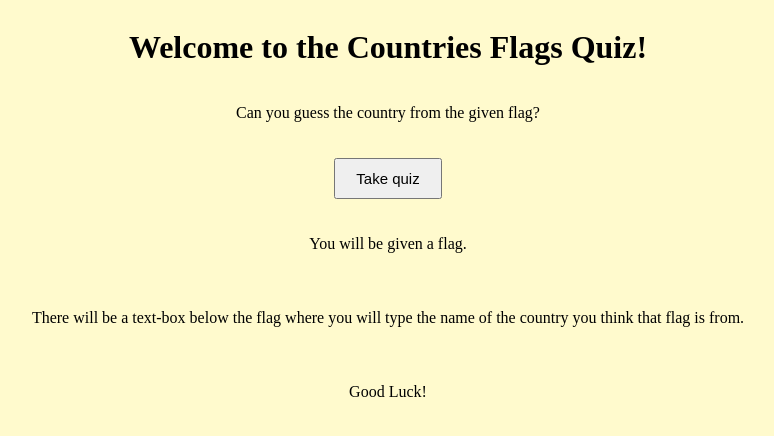
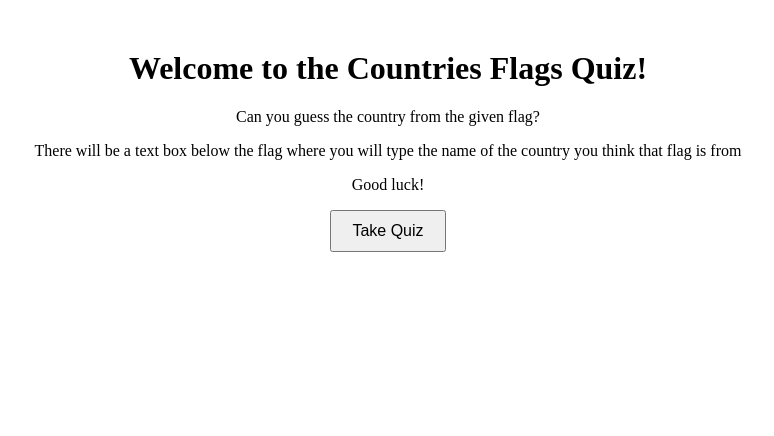
Before and after one commit to ABer78/Final-Project, a plain HTML site: page index.html in a window 1280 px wide. Shown: the whole page, without its empty margins (252-1026 px from the left). Drawn offline with Linux system fonts and the light colour scheme.

Commit message:
added script and question screen

```diff
--- a/index.html
+++ b/index.html
@@ -2,26 +2,29 @@
 <html lang="en">
 
 <head>
-    <meta charset="UTF-8">
-    <meta name="viewport" content="width=device-width, initial-scale=1.0">
-    <title>Country Flag Quiz</title>
-    <link rel="stylesheet" href="styles.css">
+    <meta charset="UTF-8" />
+    <meta name="viewport" content="width=device-width, initial-scale=1.0" />
+    <title>Flag Quiz Test</title>
+<link rel="stylesheet" href="styles.css">
 </head>
 
 <body>
-    <div class="button">
-        <h1 id="welcome-h1">Welcome to the Countries Flags Quiz!</h1>
-        <p id="welcome-p"> Can you guess the country from the given flag?</p>
-        <button id="take-quiz"><a href="#quiz">Take quiz</a></button>
+
+    <!-- welcome Screen -->
+    <div id="welcome" class="active">
+        <h1>Welcome to the Countries Flags Quiz!</h1>
+        <p>Can you guess the country from the given flag?</p>
+        <p>There will be a text box below the flag where you will type the name of the country you think that flag is from</p>
+        <p>Good luck!</p>
+        <button onclick="startQuiz()">Take Quiz</button>
     </div>
 
-    <div id="quiz">
-        <ul>You will be given a flag.</ul>
-        <ul>There will be a text-box below the flag where you will type the name of the country you think that flag is from.</ul>
-        <ul>Good Luck!</ul>
+    <!-- question Screen -->
+    <div id="question" class="screen">
+        <h2>Which country does this flag belong to?</h2>
     </div>
 
-    <div class="question"></div>
+<script src="script.js"></script>
 
 </body>
 
--- /dev/null
+++ b/script.js
@@ -0,0 +1,8 @@
+// switching to question screen
+
+function startQuiz() {
+    document.getElementById("welcome").classList.remove("active");
+    document.getElementById("welcome").classList.add("screen");
+
+    document.getElementById("question").classList.add("active");
+}
--- a/styles.css
+++ b/styles.css
@@ -1,31 +1,16 @@
-.button {
-    display: flex;
-    flex-direction: column;
-    align-items: center;
-    justify-content: center;
+body {
     text-align: center;
-}
+    margin-top: 50px;
+  }
+  .screen {
+    display: none;
+  }
+  .active {
+    display: block;
+  }
 
-#take-quiz {
-    margin-top: 20px;
+  button {
     padding: 10px 20px;
-    font-size: 15px;
+    font-size: 16px;
     cursor: pointer;
-}
-
-#take-quiz a {
-    text-decoration: none;
-    color: black;
-}
-
-body {
-    background-color: lemonchiffon;
-    /* idk, prob gonna change color later */
-}
-
-/* center the instructions */
-
-#quiz ul {
-    text-align: center;
-    padding: 20px;
-}
+  }
```
